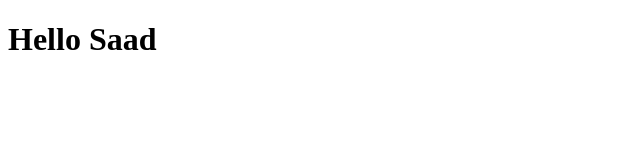
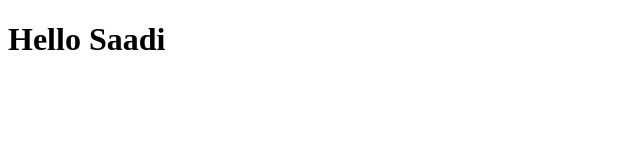
Before and after one commit to saadm86/Bootcamp-2020, a plain HTML site: page index.html in a window 1280 px wide. Shown: the full height of the page, 0-640 px from the left. Drawn offline with Linux system fonts and the light colour scheme.

Commit message:
Update index.html

```diff
--- a/index.html
+++ b/index.html
@@ -6,6 +6,6 @@
     <title>Document</title>
 </head>
 <body>
-    <h1>Hello Saad</h1>
+    <h1>Hello Saadi</h1>
 </body>
 </html>
```
